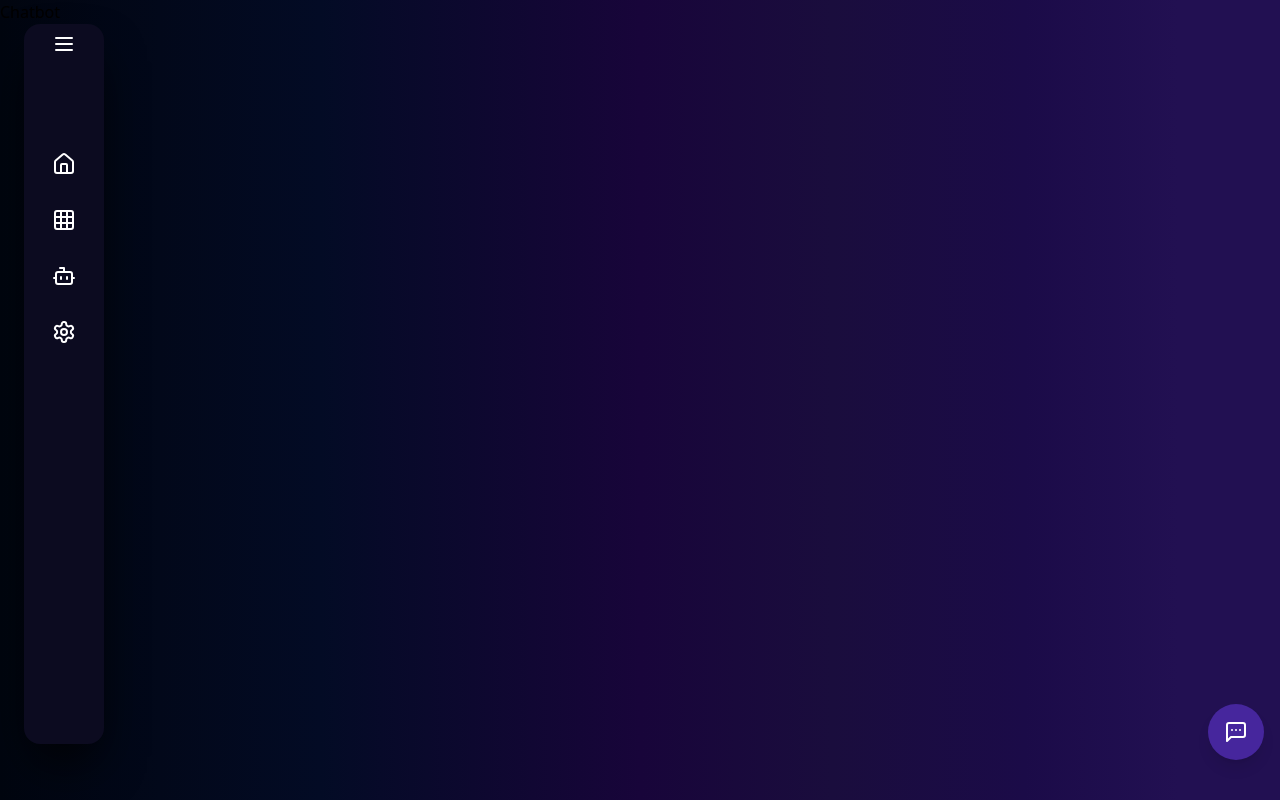
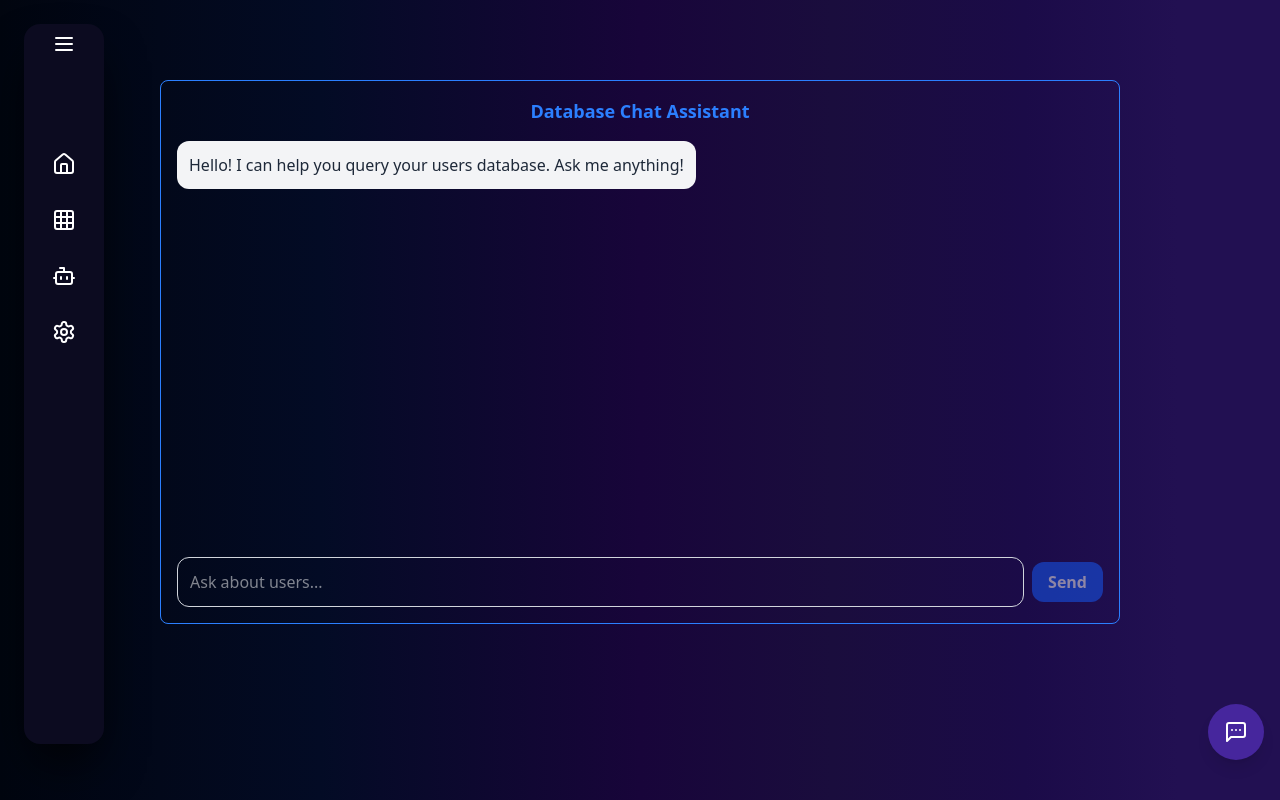
Before and after one commit to ProSkywalker16/log-tracker, a React (Vite) app in the folder client/: page /chatbot in a window 1280 px wide. Built offline with nearby package versions, Linux system fonts and the light colour scheme; no server answers; sample sign-in values are in the browser's storage; the HTML template or start-up script is replaced by a standard one.

Commit message:
Gemini Chatbot integration

```diff
--- a/client/pages/Chatbot.jsx
+++ b/client/pages/Chatbot.jsx
@@ -1,9 +1,113 @@
-import React from 'react'
+import React, { useState, useRef, useEffect } from 'react';
+import axios from 'axios';
 
-const Chatbot = () => {
-  return (
-    <div>Chatbot</div>
-  )
+function ChatBot() {
+    const [prompt, setPrompt] = useState("");
+    const [messages, setMessages] = useState([
+        { role: "bot", text: "Hello! I can help you query your users database. Ask me anything!" }
+    ]);
+    const [loading, setLoading] = useState(false);
+    const messagesEndRef = useRef(null);
+
+    // Auto-scroll to bottom
+    useEffect(() => {
+        messagesEndRef.current?.scrollIntoView({ behavior: "smooth" });
+    }, [messages]);
+
+    const handleResponse = async () => {
+        if (!prompt.trim() || loading) return;
+
+        const userMessage = { role: "user", text: prompt };
+        setMessages(prev => [...prev, userMessage]);
+        setLoading(true);
+        setPrompt("");
+
+        try {
+            const { data } = await axios.post("http://192.168.0.135:5000/api/chat", {
+                question: prompt
+            }, {
+                timeout: 15000 // 15 second timeout
+            });
+
+            const botMessage = {
+                role: "bot",
+                text: data.answer || "I didn't understand that. Could you rephrase?"
+            };
+            setMessages(prev => [...prev, botMessage]);
+        } catch (error) {
+            console.error("API Error:", error);
+
+            let errorMessage = "Error processing your request. Please try again.";
+
+            if (error.code === 'ECONNABORTED') {
+                errorMessage = "Request timed out. Please try again.";
+            } else if (error.response) {
+                errorMessage = error.response.data?.answer || errorMessage;
+            } else if (error.request) {
+                errorMessage = "Unable to connect to the server. Please check your connection.";
+            }
+
+            setMessages(prev => [...prev, {
+                role: "bot",
+                text: errorMessage
+            }]);
+        } finally {
+            setLoading(false);
+        }
+    };
+
+    const handleKeyDown = (e) => {
+        if (e.key === 'Enter' && !e.shiftKey) {
+            e.preventDefault();
+            handleResponse();
+        }
+    };
+
+    return (
+        <div className="max-w-[960px] mx-auto border border-blue-500 mt-20 rounded-lg p-4">
+            <h1 className="text-center text-lg text-blue-500 font-semibold mb-4">Database Chat Assistant</h1>
+
+            <div className="space-y-4 min-h-[400px] max-h-[400px] overflow-y-auto mb-4 flex flex-col">
+                {messages.map((msg, idx) => (
+                    <div
+                        key={idx}
+                        className={`p-3 rounded-xl w-fit max-w-full ${
+                            msg.role === 'user'
+                                ? 'bg-blue-100 self-end ml-auto'
+                                : 'bg-gray-100 self-start'
+                        }`}
+                    >
+                        <p className="text-gray-800 whitespace-pre-wrap">{msg.text}</p>
+                    </div>
+                ))}
+                {loading && (
+                    <div className="bg-gray-100 p-3 rounded-xl w-fit max-w-full self-start">
+                        <p className="text-gray-500">Thinking...</p>
+                    </div>
+                )}
+                <div ref={messagesEndRef} />
+            </div>
+
+            <div className="flex text-white items-center space-x-2">
+                <input
+                    type="text"
+                    placeholder="Ask about users..."
+                    value={prompt}
+                    onChange={(e) => setPrompt(e.target.value)}
+                    onKeyDown={handleKeyDown}
+                    className="flex-1 p-3 rounded-xl border border-gray-300 focus:outline-none focus:ring-2 focus:ring-blue-500"
+                    disabled={loading}
+                />
+                <button
+                    onClick={handleResponse}
+                    className="bg-blue-600 hover:bg-blue-700 text-white font-semibold px-4 py-2 rounded-xl disabled:opacity-50"
+                    disabled={loading || !prompt.trim()}
+                >
+                    Send
+                </button>
+            </div>
+        </div>
+    );
 }
 
-export default Chatbot
+export default ChatBot;
```
Also changed, not shown: 2 other files (tests, documents, lock files or other folders).
